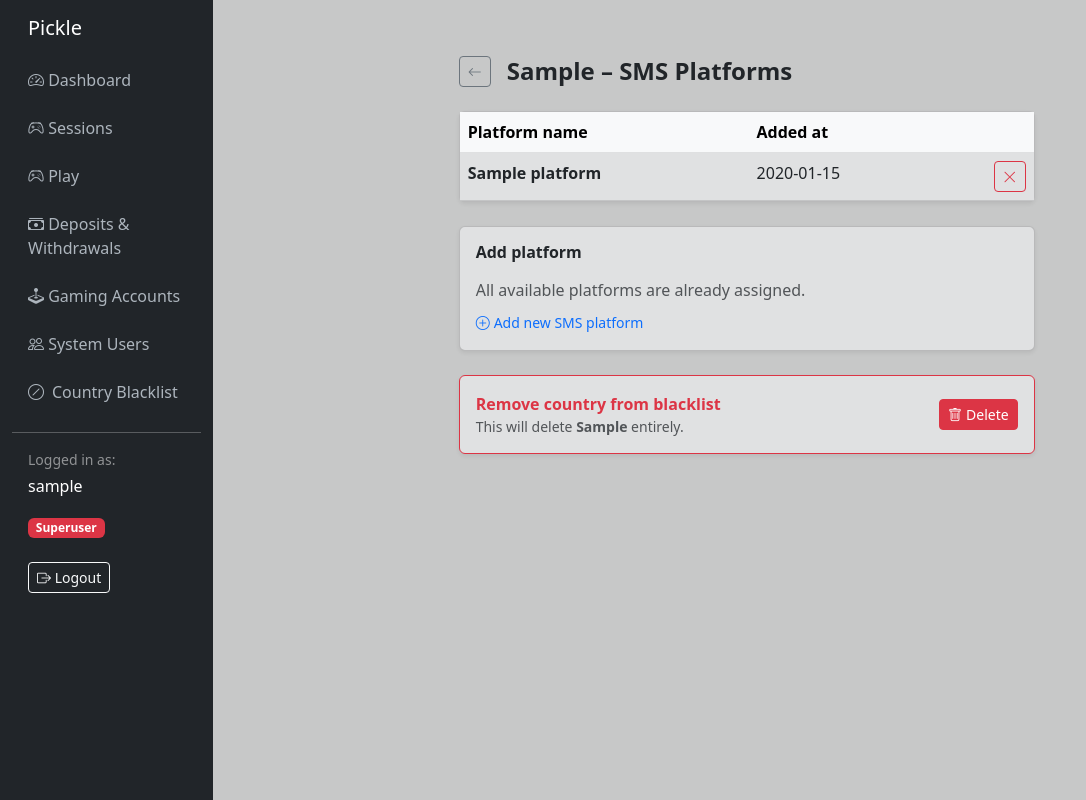
After one commit to lavzd13/pickle, a Django app: page /country-blacklist/1/ in a window 1280 px wide. The commit adds this page. Shown: the whole page, without its empty margins (0-1086 px from the left). Run offline with Django 5.2, Linux system fonts and the light colour scheme; a user stored in the database is signed in; tables that the repository leaves empty hold one stand-in row (values such as "Sample post").

Commit message:
redesigned country blacklist; added option for deletion

```diff
--- a/accounts/models.py
+++ b/accounts/models.py
@@ -349,9 +349,24 @@ class WithdrawalOrder(models.Model):
     def __str__(self):
         return f"WithdrawalOrder {self.account.nick}"
 
+class SMSPlatform(models.Model):
+    """Global list of SMS platforms available for selection"""
+    name = models.CharField(blank=False)
+    created_by = models.ForeignKey(User, on_delete=models.SET_NULL, null=True, related_name='sms_platforms')
+    created_at = models.DateTimeField(auto_now_add=True)
+
+    class Meta:
+        db_table = 'sms_platform'
+        ordering = ['name']
+
+    def __str__(self):
+        return f"{self.name}"
+
+
 class CountryBlackList(models.Model):
     """Countries which are on blacklist because of SMS not arriving on grizzly"""
     country = models.CharField(blank=True)
+    platforms = models.ManyToManyField(SMSPlatform, blank=True, related_name='countries')
     created_by = models.ForeignKey(User, on_delete=models.SET_NULL, null=True, related_name='country_blacklist')
     created_at = models.DateTimeField(auto_now_add=True)
 
--- a/accounts/urls.py
+++ b/accounts/urls.py
@@ -62,6 +62,10 @@ urlpatterns = [
     # Country Blacklist
     path('country-blacklist/', web_views.country_blacklist, name='country_blacklist'),
     path('country-blacklist/add/', web_views.country_blacklist_add, name='country_blacklist_add'),
+    path('country-blacklist/<int:pk>/', web_views.country_blacklist_detail, name='country_blacklist_detail'),
+    path('country-blacklist/<int:pk>/delete/', web_views.country_blacklist_delete, name='country_blacklist_delete'),
+    path('country-blacklist/<int:country_pk>/platform/<int:platform_pk>/remove/', web_views.country_platform_remove, name='country_platform_remove'),
+    path('sms-platform/add/', web_views.sms_platform_add, name='sms_platform_add'),
 
 
     # Service Worker (must be at root for full scope)
--- a/accounts/web_views.py
+++ b/accounts/web_views.py
@@ -8,7 +8,7 @@ from django.contrib import messages
 from django.contrib.auth.models import User
 from django.db.models import Count, Q
 from django.utils import timezone
-from .models import PlaySession, AccountDetail, Payment, Location, Security, LastTransaction, PlayInfo, Deposit, Withdrawal, Network, DepositOrder, WithdrawalOrder, CountryBlackList
+from .models import PlaySession, AccountDetail, Payment, Location, Security, LastTransaction, PlayInfo, Deposit, Withdrawal, Network, DepositOrder, WithdrawalOrder, CountryBlackList, SMSPlatform
 from django.db.models import Sum
 from django.forms import modelformset_factory
 from django.http import JsonResponse, HttpResponse, Http404
@@ -1501,9 +1501,11 @@ self.addEventListener('message', function(event) {
 @user_passes_test(is_superuser)
 def country_blacklist(request):
     q = request.GET.get('q', '').strip()
-    countries = CountryBlackList.objects.all().order_by('country')
+    countries = CountryBlackList.objects.prefetch_related('platforms').all().order_by('country')
     if q:
-        countries = countries.filter(country__icontains=q)
+        countries = countries.filter(
+            Q(country__icontains=q) | Q(platforms__name__icontains=q)
+        ).distinct()
     return render(request, 'accounts/country_blacklist.html', {'countries': countries, 'q': q})
 
 
@@ -1516,3 +1518,51 @@ def country_blacklist_add(request):
             CountryBlackList.objects.create(country=country, created_by=request.user)
         return redirect('country_blacklist')
     return render(request, 'accounts/country_blacklist_add.html')
+
+@login_required
+@user_passes_test(is_superuser)
+def country_blacklist_detail(request, pk):
+    country = get_object_or_404(CountryBlackList, pk=pk)
+    if request.method == 'POST':
+        platform_id = request.POST.get('platform_id', '').strip()
+        if platform_id:
+            platform = get_object_or_404(SMSPlatform, pk=platform_id)
+            country.platforms.add(platform)
+        return redirect('country_blacklist_detail', pk=pk)
+    assigned = country.platforms.all()
+    available = SMSPlatform.objects.exclude(pk__in=assigned.values_list('pk', flat=True))
+    return render(request, 'accounts/country_blacklist_detail.html', {
+        'country': country,
+        'assigned': assigned,
+        'available': available,
+    })
+
+
+@login_required
+@user_passes_test(is_superuser)
+def sms_platform_add(request):
+    if request.method == 'POST':
+        name = request.POST.get('name', '').strip()
+        if name:
+            SMSPlatform.objects.get_or_create(name=name, defaults={'created_by': request.user})
+        return redirect('country_blacklist')
+    return render(request, 'accounts/sms_platform_add.html')
+
+
+@login_required
+@user_passes_test(is_superuser)
+def country_blacklist_delete(request, pk):
+    if request.method == 'POST':
+        country = get_object_or_404(CountryBlackList, pk=pk)
+        country.delete()
+    return redirect('country_blacklist')
+
+
+@login_required
+@user_passes_test(is_superuser)
+def country_platform_remove(request, country_pk, platform_pk):
+    if request.method == 'POST':
+        country = get_object_or_404(CountryBlackList, pk=country_pk)
+        platform = get_object_or_404(SMSPlatform, pk=platform_pk)
+        country.platforms.remove(platform)
+    return redirect('country_blacklist_detail', pk=country_pk)
--- /dev/null
+++ b/templates/accounts/country_blacklist_detail.html
@@ -0,0 +1,98 @@
+{% extends 'base.html' %}
+
+{% block title %}{{ country.country }} – Platforms{% endblock %}
+
+{% block content %}
+<div class="container py-4" style="max-width: 600px;">
+
+    <div class="d-flex align-items-center mb-4 gap-3">
+        <a href="{% url 'country_blacklist' %}" class="btn btn-outline-secondary btn-sm">
+            <i class="bi bi-arrow-left"></i>
+        </a>
+        <h4 class="mb-0 fw-semibold">{{ country.country }} – SMS Platforms</h4>
+    </div>
+
+    <!-- Assigned platforms -->
+    <div class="card shadow-sm mb-4">
+        <div class="card-body p-0">
+            {% if assigned %}
+            <table class="table table-hover mb-0">
+                <thead class="table-light">
+                    <tr>
+                        <th>Platform name</th>
+                        <th>Added at</th>
+                        <th></th>
+                    </tr>
+                </thead>
+                <tbody>
+                    {% for p in assigned %}
+                    <tr>
+                        <td class="fw-semibold">{{ p.name }}</td>
+                        <td>{{ p.created_at|date:"Y-m-d" }}</td>
+                        <td class="text-end">
+                            <form method="post" action="{% url 'country_platform_remove' country.pk p.pk %}" class="d-inline" onsubmit="return confirm('Remove {{ p.name }} from {{ country.country }}?');">
+                                {% csrf_token %}
+                                <button type="submit" class="btn btn-sm btn-outline-danger">
+                                    <i class="bi bi-x-lg"></i>
+                                </button>
+                            </form>
+                        </td>
+                    </tr>
+                    {% endfor %}
+                </tbody>
+            </table>
+            {% else %}
+            <div class="text-center text-muted py-4">
+                <i class="bi bi-phone fs-1"></i>
+                <p class="mt-2">No platforms assigned yet.</p>
+            </div>
+            {% endif %}
+        </div>
+    </div>
+
+    <!-- Add platform from dropdown -->
+    <div class="card shadow-sm mb-4">
+        <div class="card-body">
+            <h6 class="fw-semibold mb-3">Add platform</h6>
+            {% if available %}
+            <form method="post" action="{% url 'country_blacklist_detail' country.pk %}" class="d-flex gap-2 align-items-end">
+                {% csrf_token %}
+                <div class="flex-fill">
+                    <select name="platform_id" class="form-select" required>
+                        <option value="">Select a platform...</option>
+                        {% for p in available %}
+                        <option value="{{ p.pk }}">{{ p.name }}</option>
+                        {% endfor %}
+                    </select>
+                </div>
+                <button type="submit" class="btn btn-primary">Add</button>
+            </form>
+            {% else %}
+            <p class="text-muted mb-2">All available platforms are already assigned.</p>
+            {% endif %}
+            <div class="mt-2">
+                <a href="{% url 'sms_platform_add' %}" class="text-decoration-none small">
+                    <i class="bi bi-plus-circle me-1"></i>Add new SMS platform
+                </a>
+            </div>
+        </div>
+    </div>
+
+    <!-- Danger zone -->
+    <div class="card border-danger shadow-sm">
+        <div class="card-body d-flex justify-content-between align-items-center">
+            <div>
+                <div class="fw-semibold text-danger">Remove country from blacklist</div>
+                <div class="text-muted small">This will delete <strong>{{ country.country }}</strong> entirely.</div>
+            </div>
+            <form method="post" action="{% url 'country_blacklist_delete' country.pk %}" onsubmit="return confirm('Delete {{ country.country }} from the blacklist?');">
+                {% csrf_token %}
+                <button type="submit" class="btn btn-danger btn-sm">
+                    <i class="bi bi-trash me-1"></i>Delete
+                </button>
+            </form>
+        </div>
+    </div>
+
+</div>
+{% endblock %}
```
Also changed, not shown: templates/accounts/country_blacklist.html (+64 -15 lines), templates/accounts/sms_platform_add.html (added, +33 -0 lines), today.md (+1 -0 lines), accounts/migrations/0038_smsplatform.py (added), accounts/migrations/0039_alter_smsplatform_options_remove_smsplatform_country_and_more.py (added), accounts/migrations/0040_alter_smsplatform_name.py (added).
